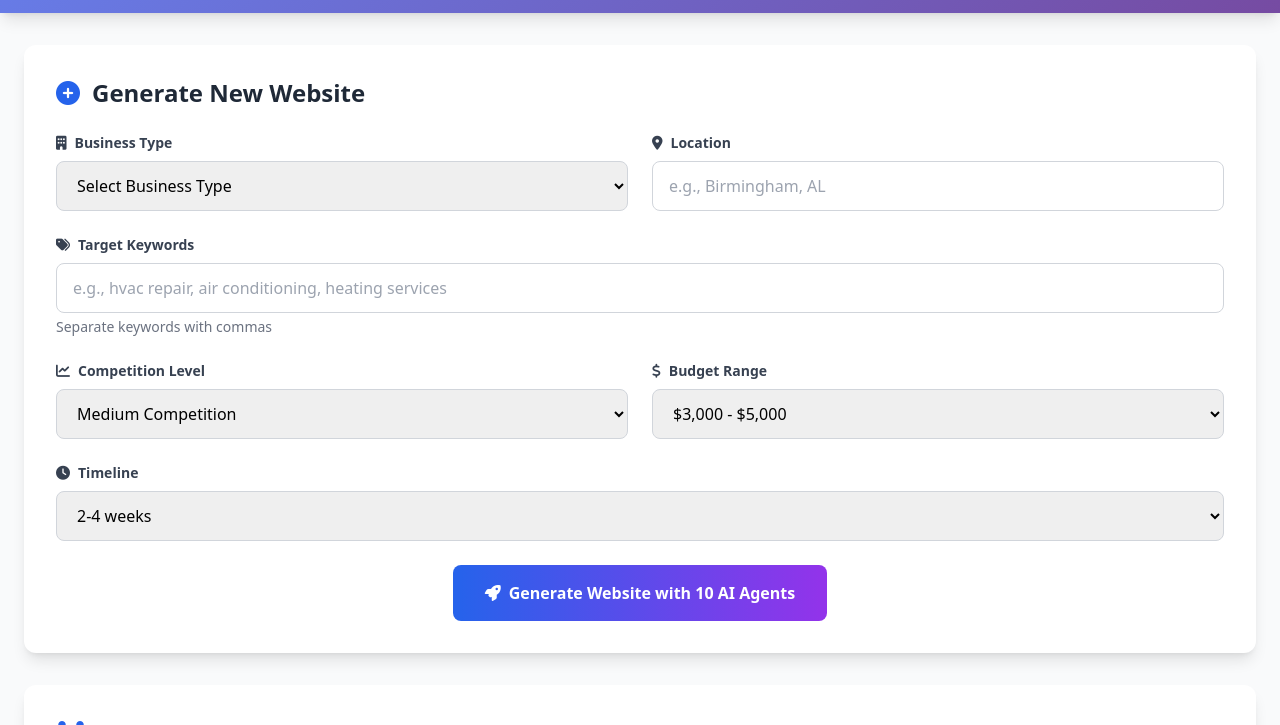
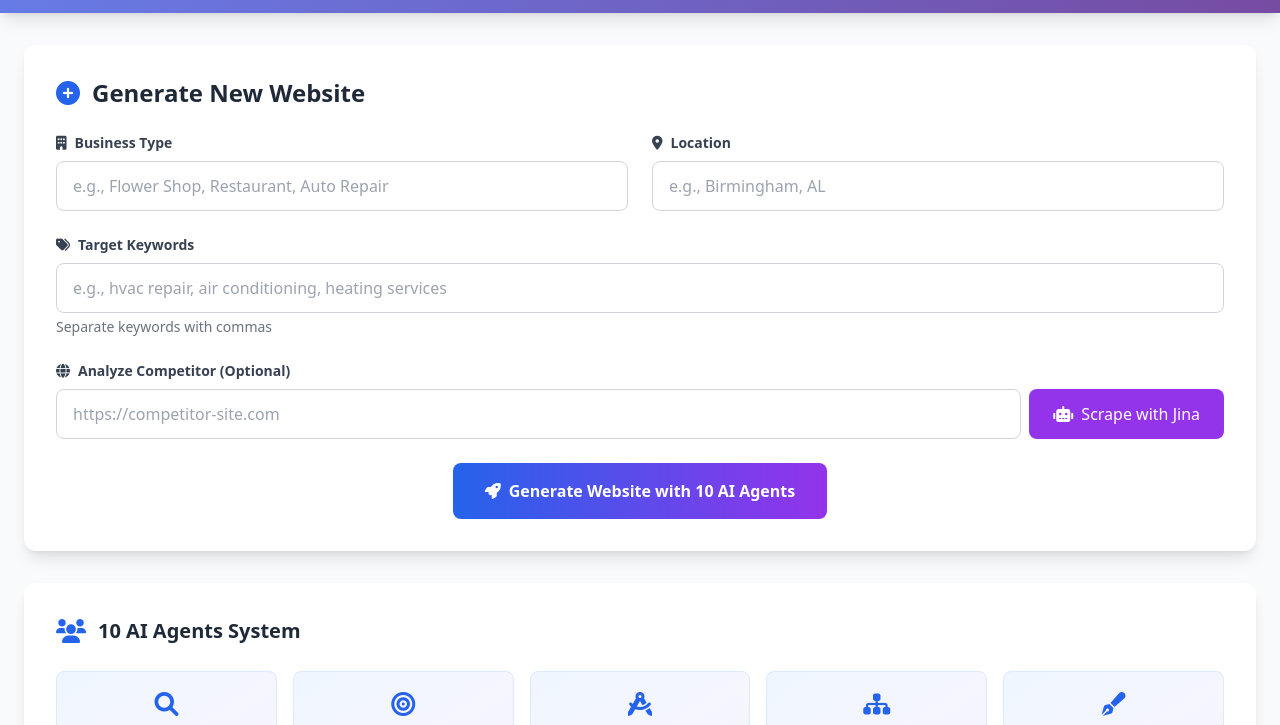
Before and after one commit to Tone1965/SEO-Agent, a plain HTML site: page frontend/index.html in a window 1280 px wide. Shown: the part 75-800 px from the top of the page. Drawn offline with nearby package versions, Linux system fonts and the light colour scheme.

Commit message:
Replace Competition/Budget/Timeline with Jina competitor scraper
- Removed useless Competition Level, Budget Range, Timeline fields
- Added Jina AI competitor analysis tool
- Fixed fake data (totalGenerated: 0)
- Added scrapeCompetitor() function for real-time competitor analysis
- Simplified form to focus on what matters

```diff
--- a/frontend/index.html
+++ b/frontend/index.html
@@ -72,19 +72,8 @@
                             <label class="block text-sm font-semibold text-gray-700 mb-2">
                                 <i class="fas fa-building mr-2"></i>Business Type
                             </label>
-                            <select x-model="formData.businessType" class="w-full border border-gray-300 rounded-lg px-4 py-3 focus:ring-2 focus:ring-blue-500 focus:border-transparent">
-                                <option value="">Select Business Type</option>
-                                <option value="HVAC Services">HVAC Services</option>
-                                <option value="Plumbing">Plumbing</option>
-                                <option value="Roofing">Roofing</option>
-                                <option value="Landscaping">Landscaping</option>
-                                <option value="Cleaning Services">Cleaning Services</option>
-                                <option value="Home Renovation">Home Renovation</option>
-                                <option value="Electrical">Electrical</option>
-                                <option value="Pest Control">Pest Control</option>
-                                <option value="Pool Services">Pool Services</option>
-                                <option value="Moving Services">Moving Services</option>
-                            </select>
+                            <input x-model="formData.businessType" type="text" placeholder="e.g., Flower Shop, Restaurant, Auto Repair"
+                                   class="w-full border border-gray-300 rounded-lg px-4 py-3 focus:ring-2 focus:ring-blue-500 focus:border-transparent">
                         </div>
 
                         <!-- Location -->
@@ -106,42 +95,25 @@
                             <p class="text-sm text-gray-500 mt-1">Separate keywords with commas</p>
                         </div>
 
-                        <!-- Competition Level -->
-                        <div>
-                            <label class="block text-sm font-semibold text-gray-700 mb-2">
-                                <i class="fas fa-chart-line mr-2"></i>Competition Level
-                            </label>
-                            <select x-model="formData.competitionLevel" class="w-full border border-gray-300 rounded-lg px-4 py-3 focus:ring-2 focus:ring-blue-500 focus:border-transparent">
-                                <option value="low">Low Competition</option>
-                                <option value="medium">Medium Competition</option>
-                                <option value="high">High Competition</option>
-                            </select>
-                        </div>
-
-                        <!-- Budget Range -->
-                        <div>
-                            <label class="block text-sm font-semibold text-gray-700 mb-2">
-                                <i class="fas fa-dollar-sign mr-2"></i>Budget Range
-                            </label>
-                            <select x-model="formData.budgetRange" class="w-full border border-gray-300 rounded-lg px-4 py-3 focus:ring-2 focus:ring-blue-500 focus:border-transparent">
-                                <option value="$1,000-$3,000">$1,000 - $3,000</option>
-                                <option value="$3,000-$5,000">$3,000 - $5,000</option>
-                                <option value="$5,000-$10,000">$5,000 - $10,000</option>
-                                <option value="$10,000+">$10,000+</option>
-                            </select>
-                        </div>
-
-                        <!-- Timeline -->
+                        <!-- Competitor Analysis with Jina -->
                         <div class="md:col-span-2">
                             <label class="block text-sm font-semibold text-gray-700 mb-2">
-                                <i class="fas fa-clock mr-2"></i>Timeline
+                                <i class="fas fa-globe mr-2"></i>Analyze Competitor (Optional)
                             </label>
-                            <select x-model="formData.timeline" class="w-full border border-gray-300 rounded-lg px-4 py-3 focus:ring-2 focus:ring-blue-500 focus:border-transparent">
-                                <option value="ASAP">ASAP (Rush)</option>
-                                <option value="1-2 weeks">1-2 weeks</option>
-                                <option value="2-4 weeks">2-4 weeks</option>
-                                <option value="1-2 months">1-2 months</option>
-                            </select>
+                            <div class="flex space-x-2">
+                                <input x-model="formData.competitorUrl"
+                                       type="url"
+                                       placeholder="https://competitor-site.com"
+                                       class="flex-1 border border-gray-300 rounded-lg px-4 py-3 focus:ring-2 focus:ring-blue-500 focus:border-transparent">
+                                <button @click="scrapeCompetitor()"
+                                        type="button"
+                                        class="bg-purple-600 hover:bg-purple-700 text-white px-6 py-3 rounded-lg transition-colors">
+                                    <i class="fas fa-robot mr-2"></i>Scrape with Jina
+                                </button>
+                            </div>
+                            <div x-show="competitorData" class="mt-3 p-4 bg-gray-50 rounded-lg">
+                                <p class="text-sm text-gray-600" x-text="competitorData"></p>
+                            </div>
                         </div>
                     </div>
 
@@ -295,15 +267,14 @@
                     businessType: '',
                     location: '',
                     keywords: '',
-                    competitionLevel: 'medium',
-                    budgetRange: '$3,000-$5,000',
-                    timeline: '2-4 weeks'
+                    competitorUrl: ''
                 },
+                competitorData: null,
                 isGenerating: false,
                 progress: 0,
                 currentAgent: 'Waiting to start...',
                 progressMessage: 'Ready to generate your website',
-                totalGenerated: 42,
+                totalGenerated: 0,
                 results: [],
                 agents: [
                     {
@@ -395,9 +366,7 @@
                             business_type: this.formData.businessType,
                             location: this.formData.location,
                             target_keywords: this.formData.keywords.split(',').map(k => k.trim()),
-                            competition_level: this.formData.competitionLevel,
-                            budget_range: this.formData.budgetRange,
-                            timeline: this.formData.timeline
+                            competitor_url: this.formData.competitorUrl || null
                         };
 
                         // Start generation
@@ -591,6 +560,24 @@ For advanced deployment:
 The website is ready for deployment!`;
 
                     alert(instructions);
+                },
+
+                async scrapeCompetitor() {
+                    if (!this.formData.competitorUrl) {
+                        alert('Please enter a competitor URL');
+                        return;
+                    }
+
+                    try {
+                        this.competitorData = 'Analyzing competitor site...';
+                        const response = await fetch('https://r.jina.ai/' + this.formData.competitorUrl);
+                        const text = await response.text();
+
+                        // Show first 500 characters as preview
+                        this.competitorData = text.substring(0, 500) + '...';
+                    } catch (error) {
+                        this.competitorData = 'Error scraping site: ' + error.message;
+                    }
                 }
             }
         }
```
